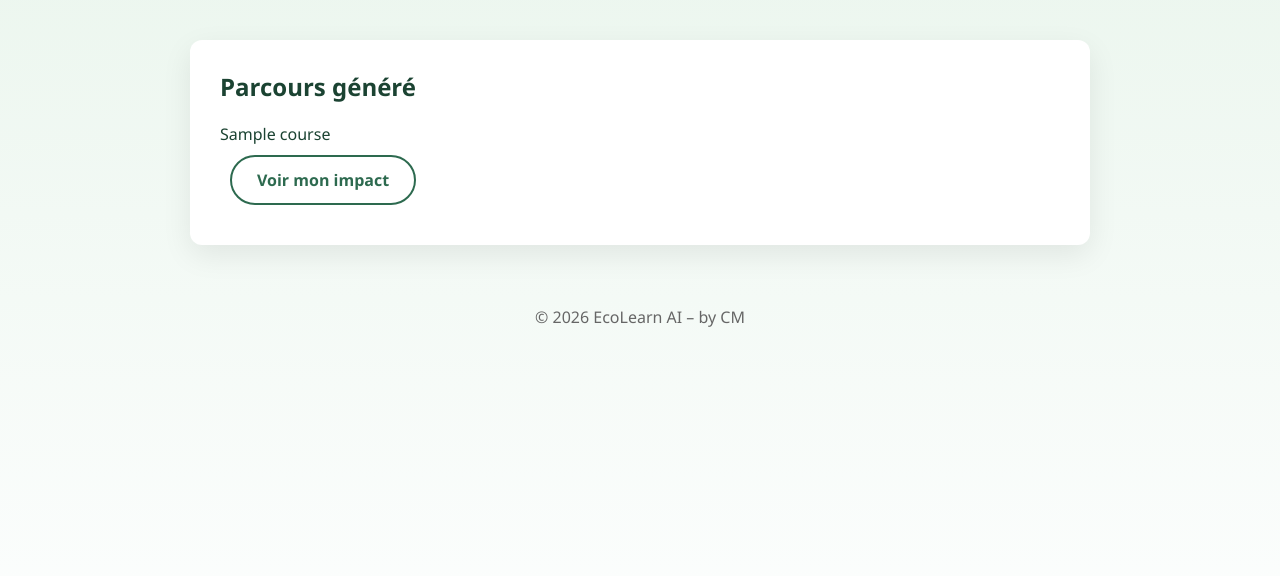
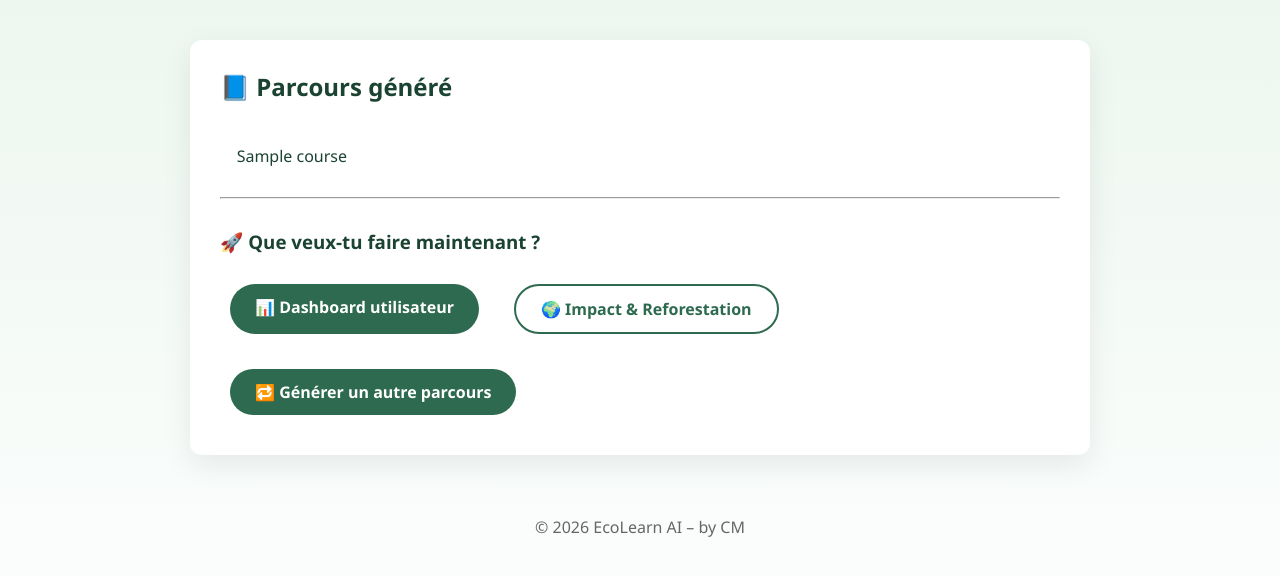
Before and after one commit to teddyamby/EcoLearn-AI, a FastAPI app: template backend/app/templates/learning.html in a window 1280 px wide. Shown: the part 144-720 px from the top of the page. Run offline with FastAPI, Linux system fonts and the light colour scheme; the template is opened without the code that fills it: most values are stand-ins (such as "Sample title", 1, 10 or a date in 2020).

Commit message:
Enhance learning.html with new content and buttons
Added new elements and links to the learning page.

```diff
--- a/backend/app/templates/learning.html
+++ b/backend/app/templates/learning.html
@@ -1,10 +1,30 @@
 {% extends "base.html" %}
 {% block content %}
-<h2>Parcours généré</h2>
 
-<pre style="white-space: pre-wrap;">
-{{ course }}
-</pre>
+<h2>📘 Parcours généré</h2>
 
-<a href="/impact" class="btn btn-outline">Voir mon impact</a>
+<div style="white-space: pre-wrap; margin-bottom: 30px;">
+    {{ course }}
+</div>
+
+<hr style="margin: 30px 0;">
+
+<h3>🚀 Que veux-tu faire maintenant ?</h3>
+
+<div style="display: flex; flex-wrap: wrap; gap: 15px; margin-top: 20px;">
+
+    <a href="/dashboard" class="btn btn-primary">
+        📊 Dashboard utilisateur
+    </a>
+
+    <a href="/impact" class="btn btn-outline">
+        🌍 Impact & Reforestation
+    </a>
+
+    <a href="/generator" class="btn btn-primary">
+        🔁 Générer un autre parcours
+    </a>
+
+</div>
+
 {% endblock %}
```
